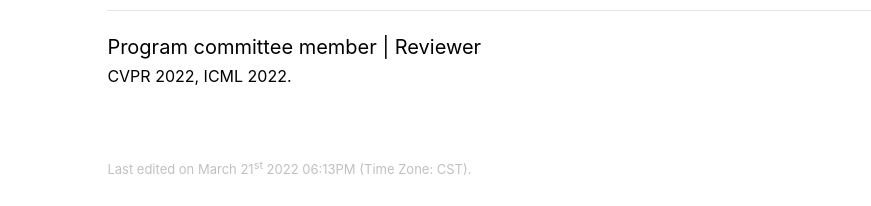
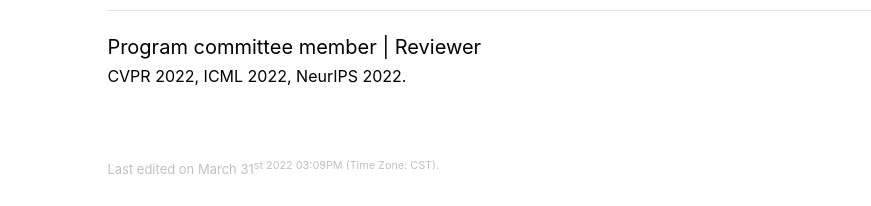
Before and after one commit to Westlake-drug-discovery/Westlake-drug-discovery.github.io, a plain HTML site: page cheng_tan.html in a window 1280 px wide. Shown: the part 1266-1472 px from the top of the page, without its empty margins (248-1119 px from the left). Drawn offline with nearby package versions, Linux system fonts and the light colour scheme; some packages are replaced by stand-ins of ours.

Commit message:
nips 2022 review

```diff
--- a/cheng_tan.html
+++ b/cheng_tan.html
@@ -97,12 +97,12 @@ MathJax.Hub.Config({
 [<a href="https://github.com/junxia97/OT-Cleaner" target=&ldquo;blank&rdquo;>Code</a>]</p>
 <h2>Services</h2>
 <h3>Program committee member | Reviewer</h3>
-<p>CVPR 2022, ICML 2022.</p>
+<p>CVPR 2022, ICML 2022, NeurIPS 2022.</p>
 </div> <!-- <div id="layout-content"> -->
 <div id="footer-container">
 <div id="footer">
 <div id="footer-text">
-Last edited  on March 21<sup>st</sup> 2022  06:13PM (Time Zone: CST). </br>
+Last edited  on March 31<sup>st 2022  03:09PM (Time Zone: CST). </br>
 </div> <!-- <div id="footer-text"> -->
 </div> <!-- <div id="footer"> -->
 </div> <!-- <div id="footer-container"> -->
```
Also changed, not shown: conference.html (+1 -1 lines), index.html (+1 -1 lines), journal.html (+1 -1 lines), menu.html (+1 -1 lines), molecular_generation.html (+1 -1 lines), preprint.html (+1 -1 lines), protein_design.html (+1 -1 lines), retrosynthesis_prediction.html (+1 -1 lines), summary.html (+1 -1 lines), zhangyang_gao.html (+1 -1 lines).
